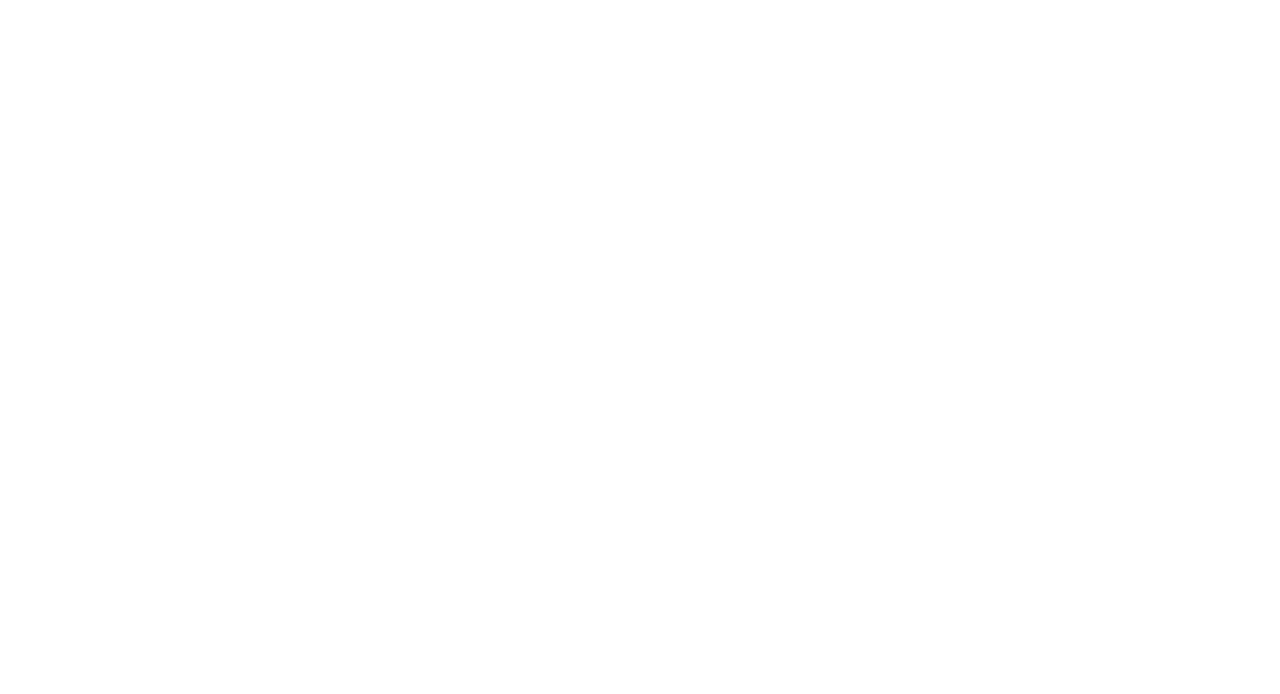
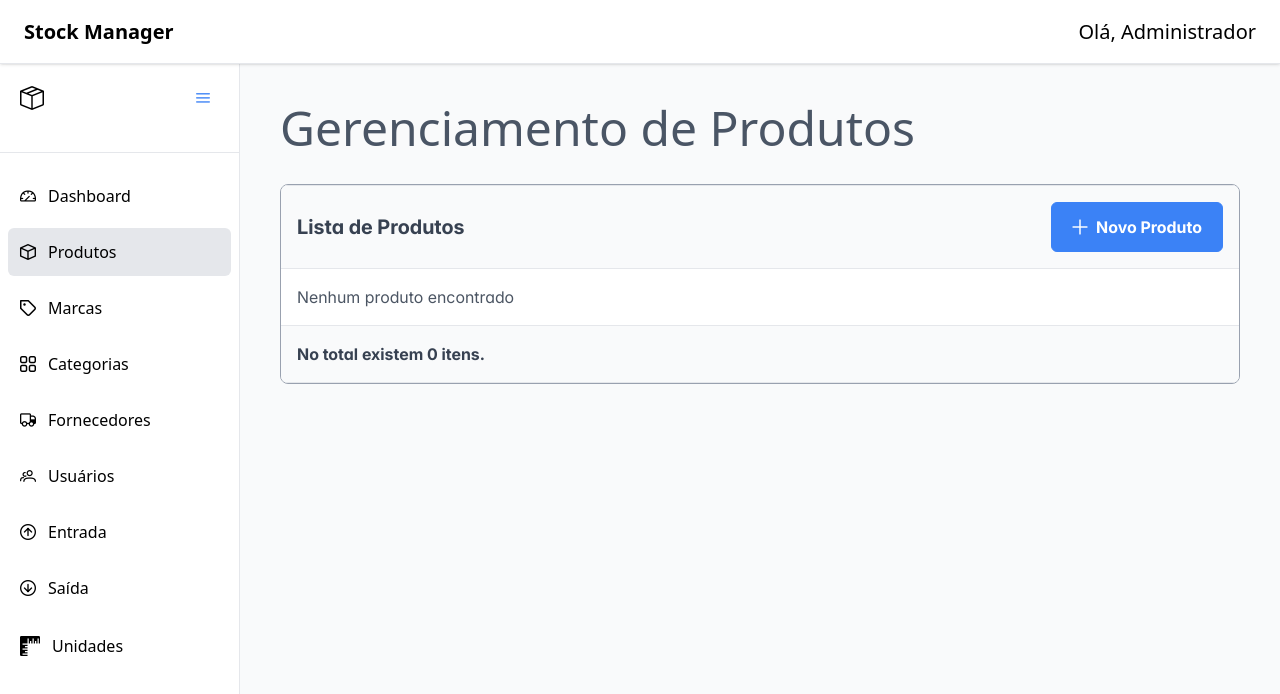
Before and after one commit to breno-dev98/frontend-stock-manager, a React (Vite) app: page /produtos in a window 1280 px wide. Before the commit this address had no page. Shown: the top 694 px of the page. Built offline with nearby package versions, Linux system fonts and the light colour scheme.

Commit message:
Vinculando todas as paginas do painel ao seus links da sidebar, exceto Dashboard e Usuários

```diff
--- a/src/App.jsx
+++ b/src/App.jsx
@@ -1,6 +1,13 @@
 // src/App.jsx
 import { BrowserRouter, Routes, Route } from "react-router-dom";
 import Layout from "./components/Layout/MainLayout";
+import MarcasPage from "./pages/Marcas";
+import CategoriasPage from "./pages/Categorias";
+import ProdutosPage from "./pages/Produtos";
+import EntradaPage from "./pages/Entrada";
+import SaidaPage from "./pages/Saida";
+import FornecedoresPage from "./pages/Fornecedores";
+import UnidadesPage from "./pages/Unidades";
 
 
 const App = () => {
@@ -8,7 +15,13 @@
     <BrowserRouter>
       <Routes>
         <Route path="/" element={<Layout />}>
-
+          <Route path="produtos" element={<ProdutosPage />} />
+          <Route path="marcas" element={<MarcasPage />} />
+          <Route path="categorias" element={<CategoriasPage />} />
+          <Route path="fornecedores" element={<FornecedoresPage />} />
+          <Route path="entradas" element={<EntradaPage />} />
+          <Route path="saidas" element={<SaidaPage />} />
+          <Route path="unidades" element={<UnidadesPage />} />
         </Route>
       </Routes>
     </BrowserRouter>
--- a/src/components/Layout/MainLayout.jsx
+++ b/src/components/Layout/MainLayout.jsx
@@ -63,7 +63,6 @@
         {/* Conteúdo principal com scroll se necessário */}
         <div className="flex-1 p-6 overflow-auto bg-gray-50">
           <Outlet />
-          <MarcasPage />
         </div>
       </div>
     </div>
--- a/src/components/Layout/PagesLayout.jsx
+++ b/src/components/Layout/PagesLayout.jsx
@@ -1,12 +1,10 @@
-const PagesLayout = ({children, title = "TITULO DA PÁGINA"}) => {
-    return (
-        <div>
-            <h1 className="text-5xl text-gray-600">{title}</h1>
-            <div className="flex flex-1">
-                {children}
-            </div>
-        </div>
-     );
-}
+const PagesLayout = ({ children, title = "TÍTULO DA PÁGINA" }) => {
+  return (
+    <div className="flex flex-col min-h-screen p-4">
+      <h1 className="text-5xl text-gray-600 mb-4">{title}</h1>
+      <div className="flex-1">{children}</div>
+    </div>
+  );
+};
 
 export default PagesLayout;
--- a/src/components/ui/BaseTable.jsx
+++ b/src/components/ui/BaseTable.jsx
@@ -7,7 +7,7 @@
   const header = (
     <div className="flex flex-wrap items-center justify-between gap-2">
       <h1 className="text-xl text-900 font-bold">{headerTitle}</h1>
-      <Button label={buttonLabel} onClick={onClick} />
+      <Button icon="pi pi-plus" label={buttonLabel} onClick={onClick} />
     </div>
   );
 
--- /dev/null
+++ b/src/pages/Categorias/index.jsx
@@ -0,0 +1,15 @@
+import { useState } from "react";
+import PagesLayout from "../../components/Layout/PagesLayout";
+import BaseTable from "../../components/ui/BaseTable";
+
+const CategoriasPage = () => {
+  const [categorias, setCategorias] = useState([]);
+
+  return (
+    <PagesLayout title="Gerenciamento de Categorias">
+      <BaseTable data={categorias} buttonLabel="Nova Categoria" emptyMessage="Nenhuma categoria encontrada" headerTitle="Lista de Categorias" />
+    </PagesLayout>
+  );
+};
+
+export default CategoriasPage;
--- /dev/null
+++ b/src/pages/Entrada/index.jsx
@@ -0,0 +1,15 @@
+import { useState } from "react";
+import PagesLayout from "../../components/Layout/PagesLayout";
+import BaseTable from "../../components/ui/BaseTable";
+
+const EntradaPage = () => {
+  const [entradas, setEntradas] = useState([]);
+
+  return (
+    <PagesLayout title="Entrada de Estoque">
+      <BaseTable data={entradas} buttonLabel="Registrar Entrada" emptyMessage="Nenhuma entrada registrada" headerTitle="Registro de Entrada" />
+    </PagesLayout>
+  );
+};
+
+export default EntradaPage;
--- /dev/null
+++ b/src/pages/Fornecedores/index.jsx
@@ -0,0 +1,20 @@
+import { useState } from "react";
+import PagesLayout from "../../components/Layout/PagesLayout";
+import BaseTable from "../../components/ui/BaseTable";
+
+const FornecedoresPage = () => {
+  const [fornecedores, setFornecedores] = useState([]);
+
+  return (
+    <PagesLayout title="Gerenciamento de Fornecedores">
+      <BaseTable
+        data={fornecedores}
+        buttonLabel="Novo Fornecedor"
+        emptyMessage="Nenhum fornecedor encontrado"
+        headerTitle="Lista de Fornecedores"
+      />
+    </PagesLayout>
+  );
+};
+
+export default FornecedoresPage;
--- a/src/pages/Marcas/index.jsx
+++ b/src/pages/Marcas/index.jsx
@@ -1,11 +1,11 @@
-BaseTable
-import { Button } from "primereact/button";
+import { useState } from "react";
 import PagesLayout from "../../components/Layout/PagesLayout";
 import BaseTable from "../../components/ui/BaseTable";
 const MarcasPage = () => {
+    const [marcas, setMarcas] = useState([])
   return (
     <PagesLayout title="Gerenciamento de Marcas">
-          <BaseTable headerTitle="Lista de Marcas" />
+          <BaseTable buttonLabel="Nova Marca" data={marcas} emptyMessage="Nenhuma marca encontrada"  headerTitle="Lista de Marcas" />
     </PagesLayout>
   );
 };
--- /dev/null
+++ b/src/pages/Produtos/index.jsx
@@ -0,0 +1,15 @@
+import { useState } from "react";
+import PagesLayout from "../../components/Layout/PagesLayout";
+import BaseTable from "../../components/ui/BaseTable";
+
+const ProdutosPage = () => {
+  const [produtos, setProdutos] = useState([]);
+
+  return (
+    <PagesLayout title="Gerenciamento de Produtos">
+      <BaseTable data={produtos} buttonLabel="Novo Produto" emptyMessage="Nenhum produto encontrado" headerTitle="Lista de Produtos" />
+    </PagesLayout>
+  );
+};
+
+export default ProdutosPage;
--- /dev/null
+++ b/src/pages/Saida/index.jsx
@@ -0,0 +1,15 @@
+import { useState } from "react";
+import PagesLayout from "../../components/Layout/PagesLayout";
+import BaseTable from "../../components/ui/BaseTable";
+
+const SaidaPage = () => {
+  const [saidas, setSaidas] = useState([]);
+
+  return (
+    <PagesLayout title="Saída de Estoque">
+      <BaseTable data={saidas} buttonLabel="Registrar Saída" emptyMessage="Nenhuma saída registrada" headerTitle="Registro de Saída" />
+    </PagesLayout>
+  );
+};
+
+export default SaidaPage;
--- /dev/null
+++ b/src/pages/Unidades/index.jsx
@@ -0,0 +1,20 @@
+import { useState } from "react";
+import PagesLayout from "../../components/Layout/PagesLayout";
+import BaseTable from "../../components/ui/BaseTable";
+
+const UnidadesPage = () => {
+  const [unidades, setUnidades] = useState([]);
+
+  return (
+    <PagesLayout title="Unidades de Medida">
+      <BaseTable
+        data={unidades}
+        buttonLabel="Nova Unidade"
+        emptyMessage="Nenhuma unidade de medida encontrada"
+        headerTitle="Lista de Unidades de Medida"
+      />
+    </PagesLayout>
+  );
+};
+
+export default UnidadesPage;
```
